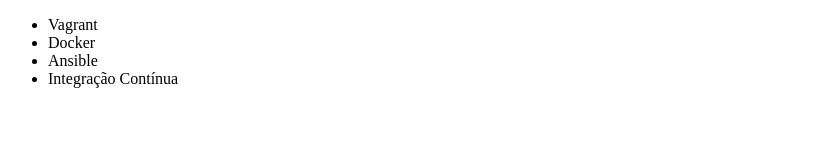
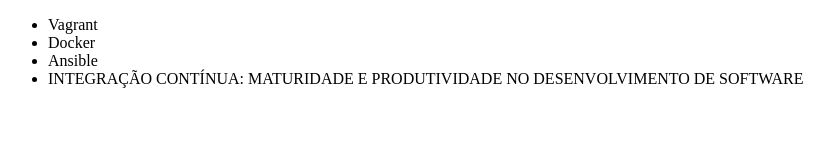
Before and after one commit to haruo-matsumoto/aluragit, a plain HTML site: page index.html in a window 1280 px wide. Shown: the whole page, without its empty margins (0-834 px from the left). Drawn offline with Linux system fonts and the light colour scheme.

Commit message:
Renomeando curso de integração contínua

```diff
--- a/index.html
+++ b/index.html
@@ -9,7 +9,7 @@
         <li>Vagrant</li>
         <li>Docker</li>
         <li>Ansible</li>
-        <li>Integração Contínua</li>
+        <li>INTEGRAÇÃO CONTÍNUA: MATURIDADE E PRODUTIVIDADE NO DESENVOLVIMENTO DE SOFTWARE</li>
     </ul>
 </body>
 </html>
```
